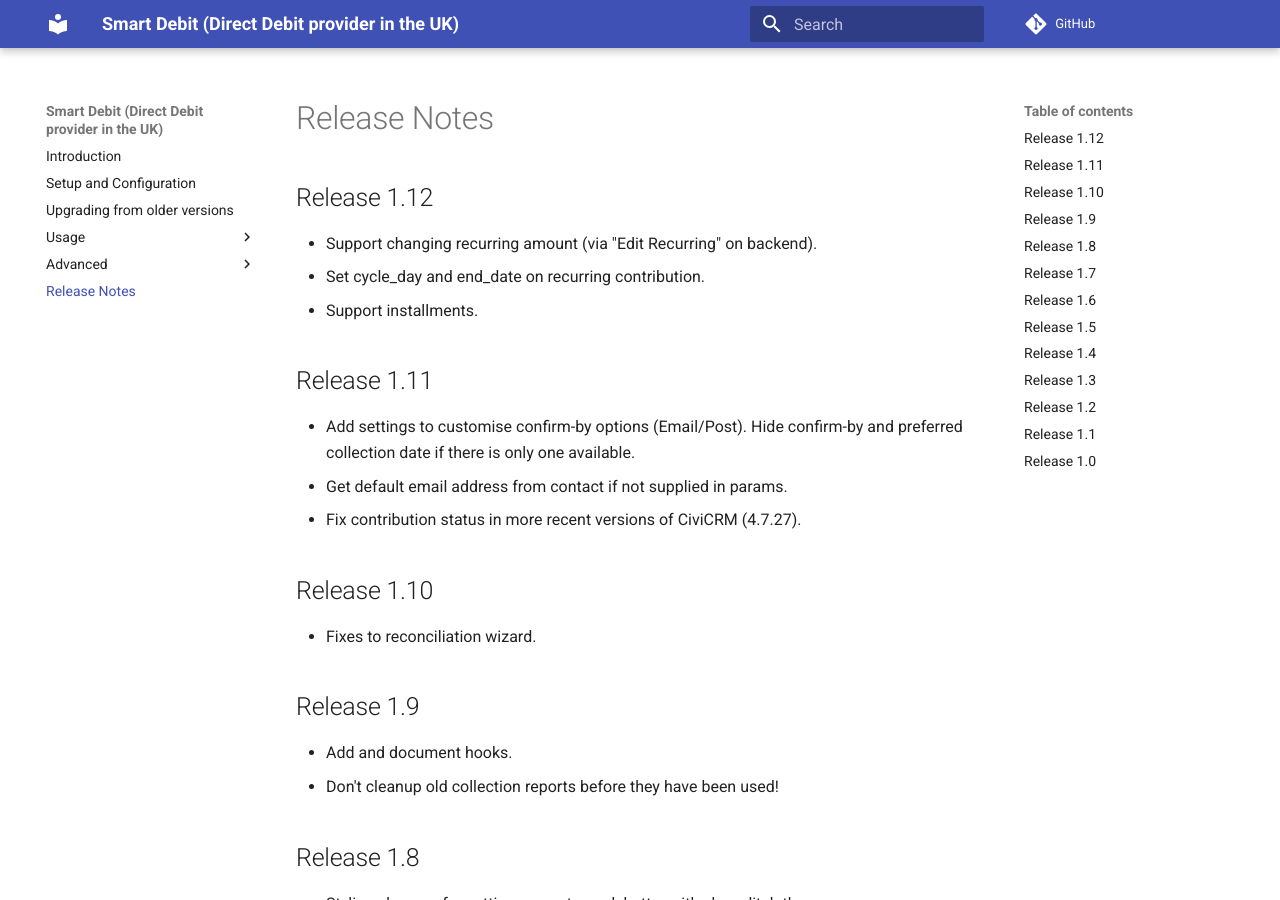
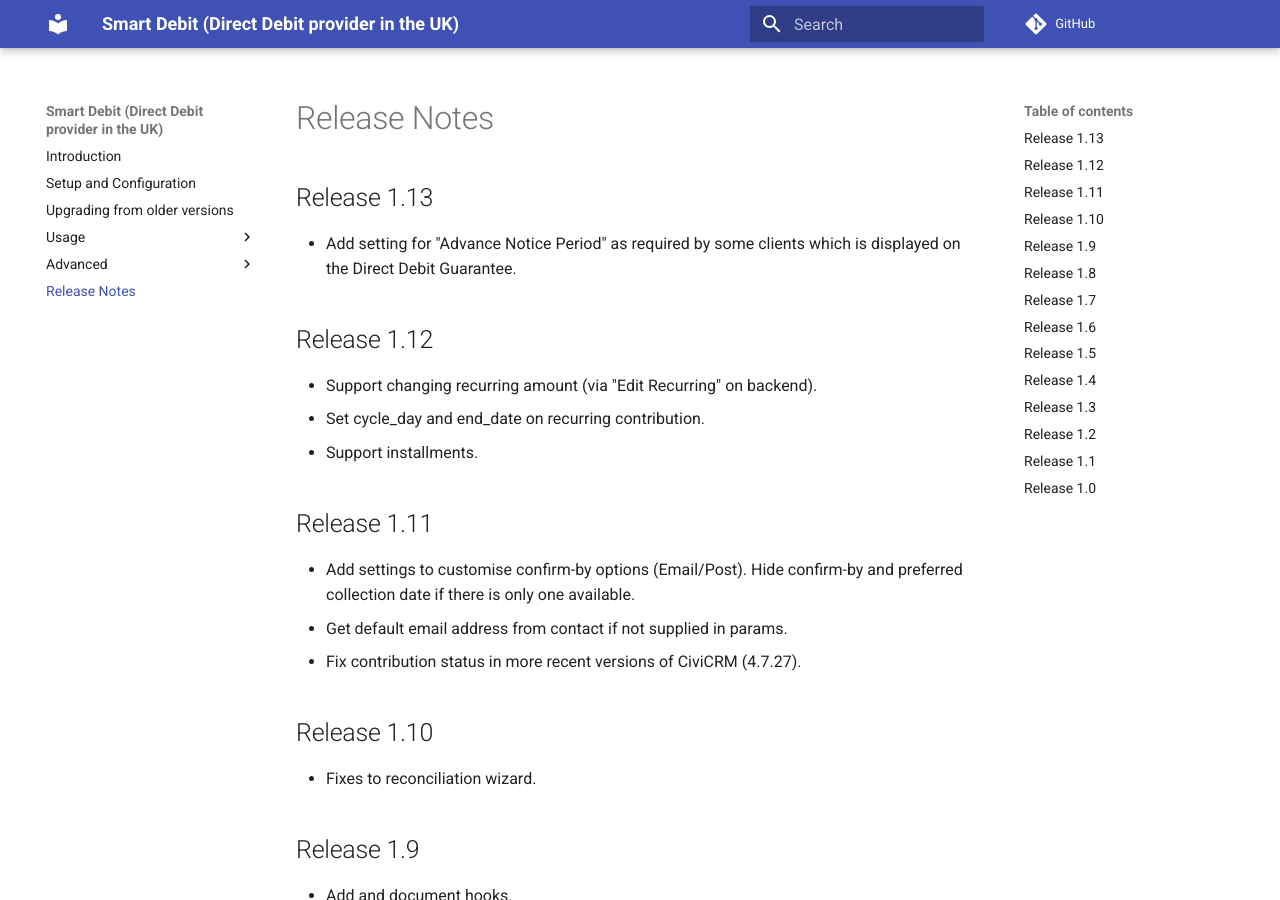
Before and after one commit to mattwire/org.civicrm.smartdebit, an MkDocs documentation site: the page built from docs/release/release_notes.md, in a window 1280 px wide and 900 px high. Built offline with MkDocs 1.6.1 and Material for MkDocs 9.7.7, drawn with Linux system fonts in a browser that asks for light colours; comment, search, counter and statistics services are not loaded; old or Windows-style settings are respelled for this version of MkDocs.

Commit message:
Update to 1.13

```diff
--- a/docs/release/release_notes.md
+++ b/docs/release/release_notes.md
@@ -1,3 +1,8 @@
+## Release 1.13
+
+* Add setting for "Advance Notice Period" as required by some clients which is displayed
+on the Direct Debit Guarantee.
+
 ## Release 1.12
 
 * Support changing recurring amount (via "Edit Recurring" on backend).
--- a/info.xml
+++ b/info.xml
@@ -15,8 +15,8 @@
     <url desc="Author">https://www.mjwconsult.co.uk</url>
     <url desc="Licensing">http://www.gnu.org/licenses/agpl-3.0.html</url>
   </urls>
-  <releaseDate>2017-11-15</releaseDate>
-  <version>1.12</version>
+  <releaseDate>2017-11-22</releaseDate>
+  <version>1.13</version>
   <develStage>stable</develStage>
   <compatibility>
     <ver>4.7</ver>
```
Also changed, not shown: docs/setup.md (+5 -0 lines).
